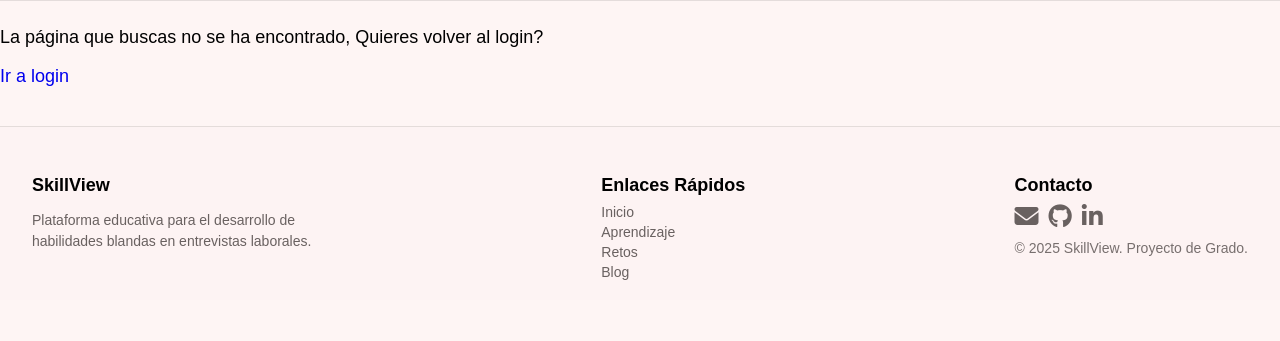
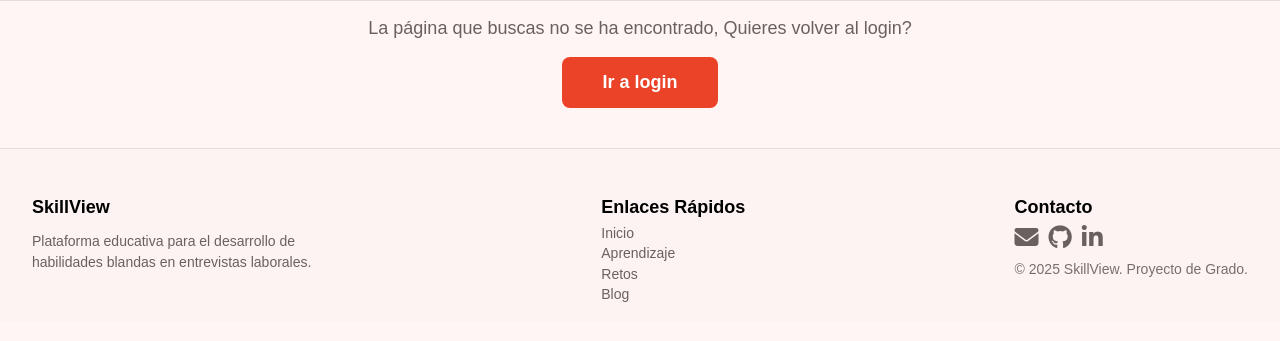
Before and after one commit to CANDELODS/SkillView, a PHP site: template views/paginas/404.php in a window 1280 px wide. Shown: the part 150-491 px from the top of the page. Run offline with PHP 8.4, Linux system fonts and the light colour scheme; the template is opened without the code that fills it, so the values that code supplies are empty; some libraries are stand-ins or nearby versions.

Commit message:
Se estiliza la página /404 (notFound)

```diff
--- a/src/scss/paginas/_index.scss
+++ b/src/scss/paginas/_index.scss
@@ -1 +1,2 @@
+@forward 'notFound';
 @forward 'home';
--- /dev/null
+++ b/src/scss/paginas/_notFound.scss
@@ -0,0 +1,24 @@
+@use 'base/variables' as v;
+@use 'base/mixins' as m;
+
+.notFound{
+    @include m.contenedor;
+    display: flex;
+    flex-direction: column;
+    justify-content: center;
+    align-items: center;
+    text-align: center;
+
+    &__tittle{
+        margin: 0;
+    }
+    &__p{
+        color: v.$p-gray;
+    }
+
+    &__btn{
+        @include m.boton(v.$primary, white);
+        width: auto;
+        border-radius: .8rem;
+    }
+}
--- a/views/paginas/404.php
+++ b/views/paginas/404.php
@@ -1,3 +1,5 @@
-<h1><?php echo $titulo; ?></h1>
-<p>La página que buscas no se ha encontrado, Quieres volver al login?</p>
-<a href="/">Ir a login</a>
+<div class="notFound">
+    <h1 class="notFound__tittle"><?php echo $titulo; ?></h1>
+    <p class="notFound__p">La página que buscas no se ha encontrado, Quieres volver al login?</p>
+    <a href="/" class="notFound__btn">Ir a login</a>
+</div>
```
Also changed, not shown: public/build/css/app.css, 1 other file.
